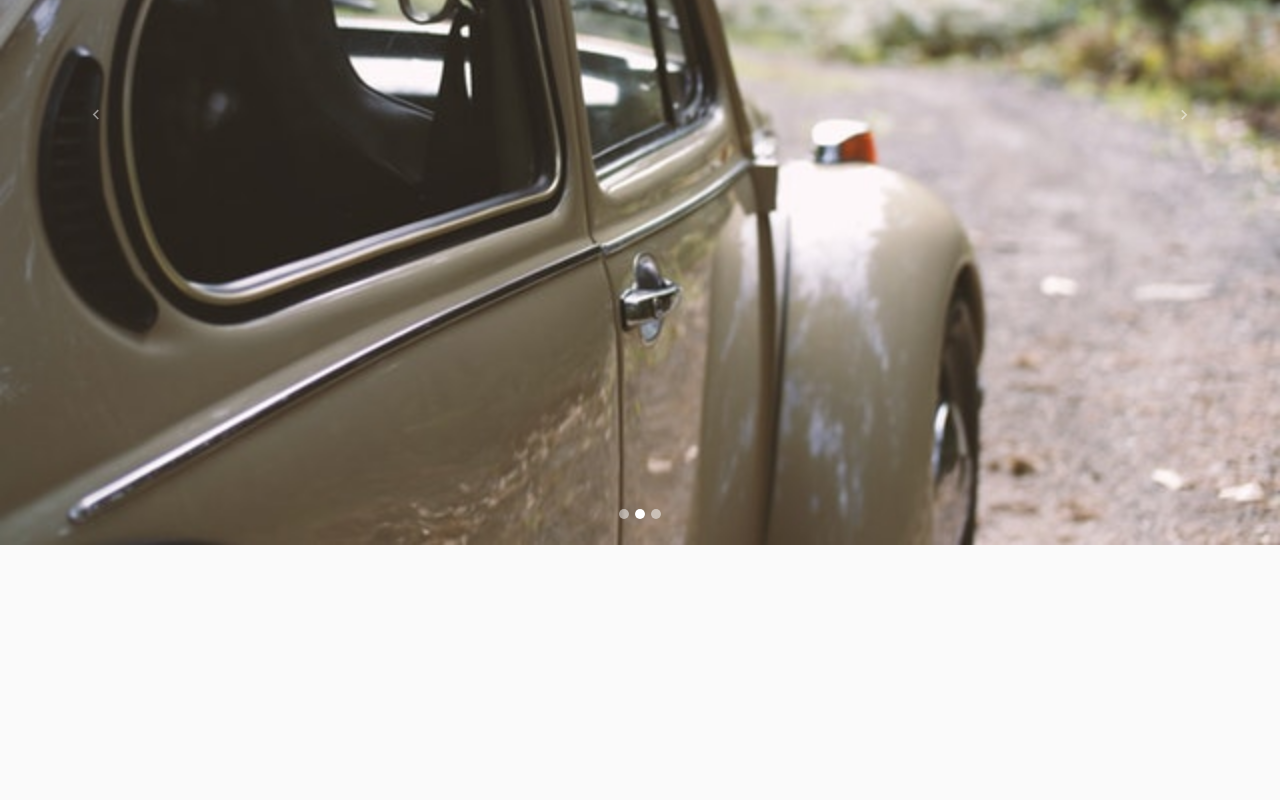
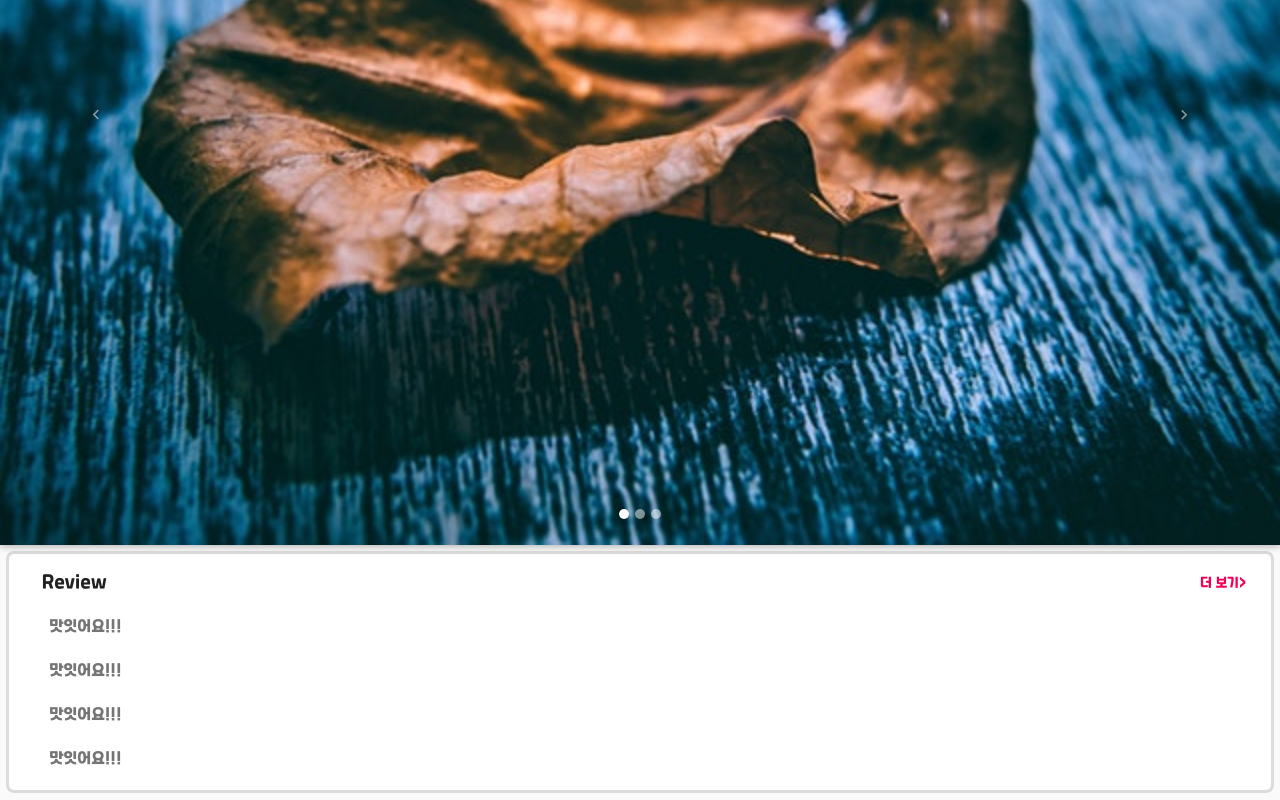
Before and after one commit to wslee950920/gatmauel-user-front, a React app: page / in a window 1280 px wide. Shown: the part 371-1171 px from the top of the page. Before the commit the page ends 916 px from the top, so only its background shows below. Built offline with nearby package versions, Linux system fonts and the light colour scheme.

Commit message:
basic main-review complete

```diff
--- a/src/App.jsx
+++ b/src/App.jsx
@@ -1,4 +1,5 @@
 import React from "react";
+
 import Header from "./components/header";
 import Main from "./components/main";
 
--- a/src/components/header/index.jsx
+++ b/src/components/header/index.js
@@ -43,7 +43,7 @@ const Header = () => {
     setAnchorEl(null);
   };
 
-  const menuId = "primary-search-account-menu";
+  const menuId = "account-menu";
   const renderProfileMenu = (
     <Menu
       anchorEl={anchorEl}
@@ -77,7 +77,7 @@ const Header = () => {
           <div className={classes.sectionMobile}>
             {/*TODO:추후 알림이 있을 때만 검은색(classes.title)으로 강조되게끔한다.*/}
             <IconButton
-              aria-label="show 17 new notifications"
+              aria-label="show new notifications"
               className={classes.title}
             >
               <Badge badgeContent={17} color="secondary">
--- /dev/null
+++ b/src/components/main/ReviewList.jsx
@@ -0,0 +1,76 @@
+import React from "react";
+import CssBaseline from "@material-ui/core/CssBaseline";
+import Container from "@material-ui/core/Container";
+import Typography from "@material-ui/core/Typography";
+import { makeStyles } from "@material-ui/core/styles";
+import List from "@material-ui/core/List";
+import ListItem from "@material-ui/core/ListItem";
+import ListItemText from "@material-ui/core/ListItemText";
+import Link from "@material-ui/core/Link";
+
+const useStyles = makeStyles((theme) => ({
+  background: {
+    backgroundColor: "white",
+    border: "solid #dcdcdc",
+    borderRadius: "8px",
+  },
+  title: {
+    margin: theme.spacing(2, 1, 0),
+    flex: 1,
+  },
+  content: {
+    fontSize: "0.7rem",
+    color: "#808080",
+  },
+  box: {
+    display: "flex",
+    alignItems: "baseline",
+  },
+}));
+
+function generate(element) {
+  return [0, 1, 2, 3].map((value) =>
+    React.cloneElement(element, {
+      key: value,
+    })
+  );
+}
+
+const ReviewList = () => {
+  const classes = useStyles();
+
+  return (
+    <div>
+      <CssBaseline />
+      <div style={{ padding: "0.4rem" }}>
+        <Container maxWidth="xl" className={classes.background}>
+          <div className={classes.box}>
+            <Typography variant="subtitle1" className={classes.title} noWrap>
+              Review
+            </Typography>
+            <Link href="#" color="secondary" variant="caption">
+              더 보기{">"}
+            </Link>
+          </div>
+          <div>
+            <List>
+              {generate(
+                <ListItem>
+                  <ListItemText
+                    primary="맛잇어요!!!"
+                    primaryTypographyProps={{
+                      variant: "body2",
+                      color: "textSecondary",
+                    }}
+                  />
+                </ListItem>
+              )}
+            </List>
+          </div>
+        </Container>
+      </div>
+    </div>
+  );
+};
+
+export default ReviewList;
--- a/src/components/main/index.js
+++ b/src/components/main/index.js
@@ -1,9 +1,15 @@
 import React from "react";
 
 import CarouselPage from "./CarouselPage";
+import ReviewList from "./ReviewList";
 
 const Main = () => {
-  return <CarouselPage />;
+  return (
+    <>
+      <CarouselPage />
+      <ReviewList />
+    </>
+  );
 };
 
 export default Main;
--- a/src/index.css
+++ b/src/index.css
@@ -3,8 +3,8 @@ body {
   font-family: -apple-system, BlinkMacSystemFont, "Segoe UI", "Roboto", "Oxygen",
     "Ubuntu", "Cantarell", "Fira Sans", "Droid Sans", "Helvetica Neue",
     sans-serif, "Apple SD Gothic Neo", "Noto Sans KR", "NanumBarunGothic",
-    "맑은 고딕", "Malgun Gothic", "굴림", "Gulim", "돋움", "Dotum",
-    "Helvetica Neue", "Helvetica", Arial, sans-serif;
+    "맑은 고딕", "Malgun Gothic", "굴림", "Gulim", "돋움", "Dotum", "Helvetica",
+    Arial;
   -webkit-font-smoothing: antialiased;
   -moz-osx-font-smoothing: grayscale;
 }
```
Also changed, not shown: src/components/cirular/index.js (added, +21 -0 lines).
